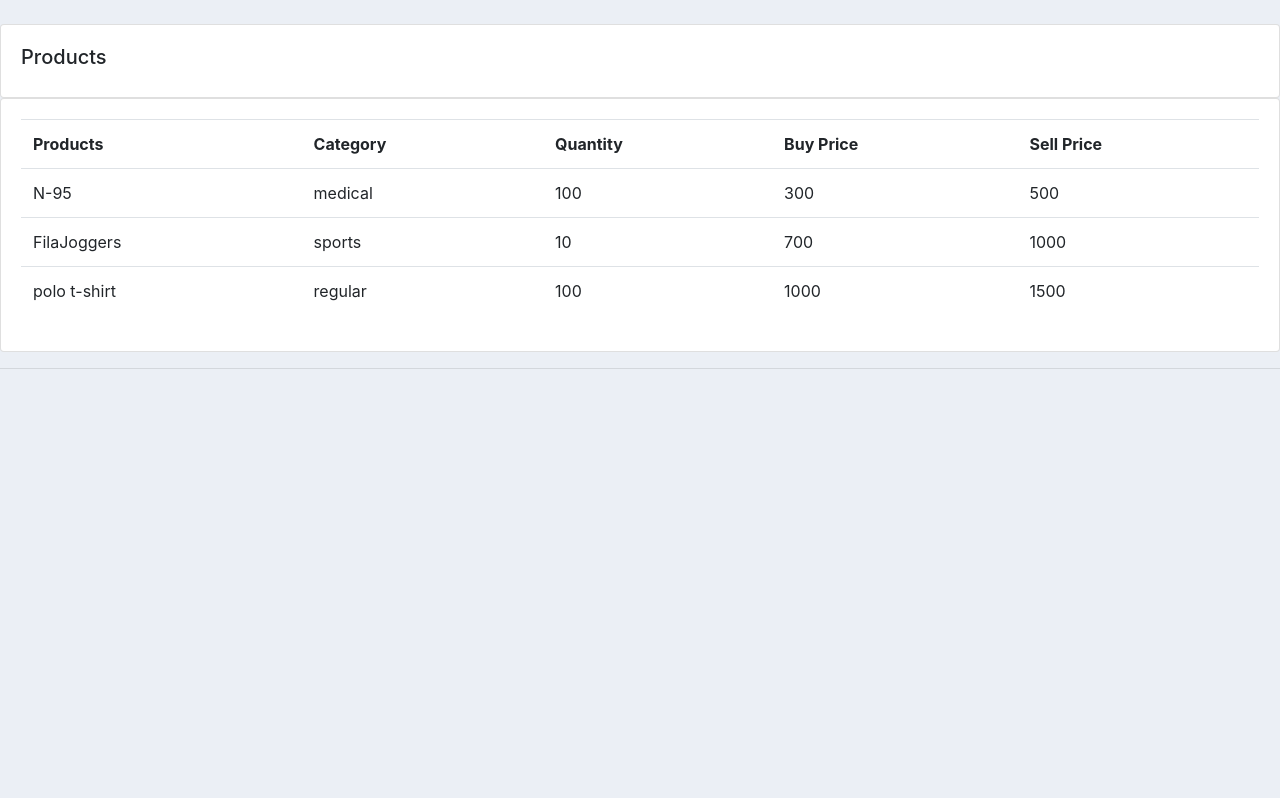
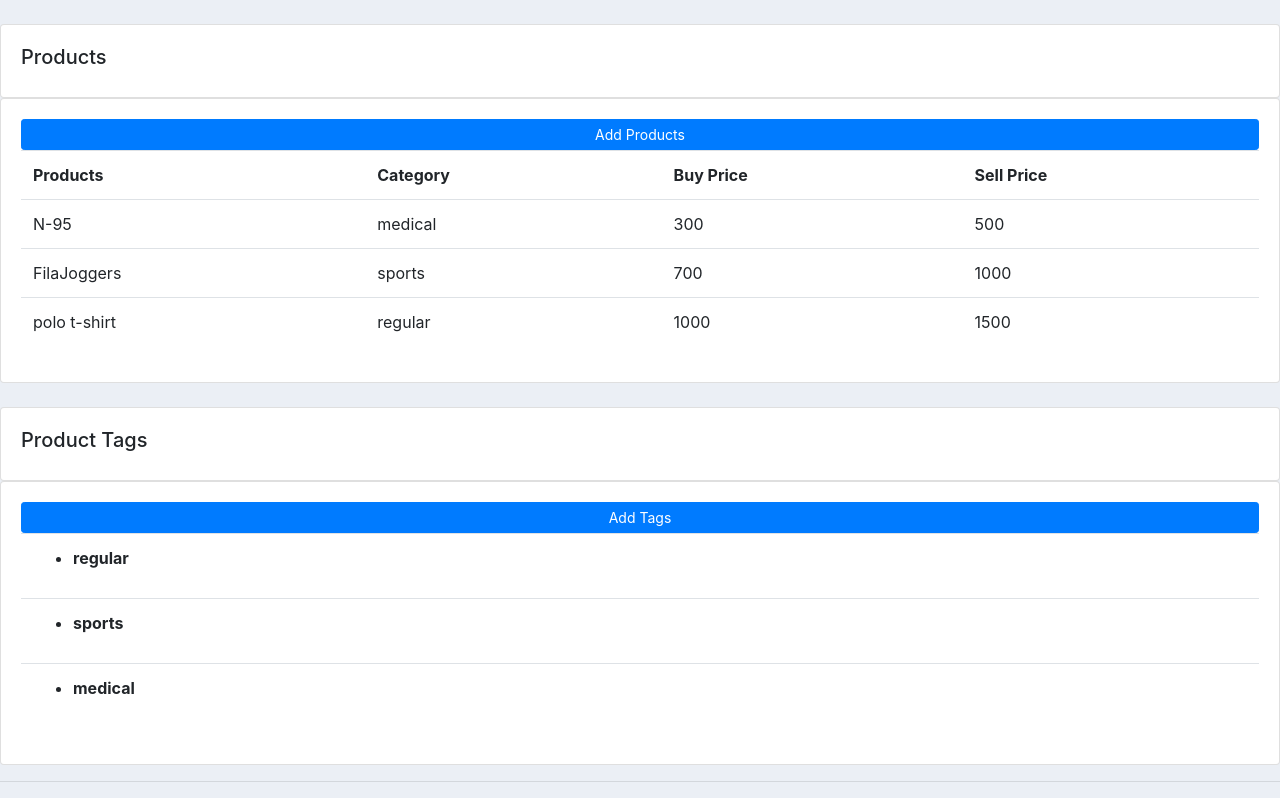
Before and after one commit to iamrasheeq/HACKNSU2.0_Hunter, a Django app: page /products/ in a window 1280 px wide. Shown: the part 66-864 px from the top of the page. Before the commit the page ends 435 px from the top, so only its background shows below. Run offline with Django 3.2, Linux system fonts and the light colour scheme; data comes from the database, SQL or seed files in the repository; both versions use the stored data as it was after the commit; lists and menus that the app fills with data are empty; some libraries are stand-ins or nearby versions.

Commit message:
3rd day(2)

```diff
--- a/accounts/templates/accounts/products.html
+++ b/accounts/templates/accounts/products.html
@@ -10,10 +10,10 @@
         </div>
         <div class="card card-body">
             <table class="table">
+              <a href="{% url 'vorder'%}" class="btn btn-primary btn-sm btn-block">Add Products</a>
                 <tr>
                     <th>Products</th>
                     <th>Category</th>
-                    <th>Quantity</th>
                     <th>Buy Price</th>
                     <th>Sell Price</th>
                 </tr>
@@ -22,9 +22,26 @@
                 <tr>
                   <td>{{i.name}}</td>
                   <td>{{i.tags}}</td>
-                  <td>{{i.quantity}}</td>
                   <td>{{i.buy_Price}}</td>
                   <td>{{i.sell_Price}}</td>
+                </tr>
+                {% endfor %}
+
+            </table>
+        </div>
+        <br>
+        <div class="card card-body">
+            <h5>Product Tags</h5>
+        </div>
+        <div class="card card-body">
+            <table class="table">
+              <a href="{% url 'vorder'%}" class="btn btn-primary btn-sm btn-block">Add Tags</a>
+
+
+                {% for i in tags %}
+                <tr>
+                  <th><ul><li>{{i.name}}</li></ul></th>
+
                 </tr>
                 {% endfor %}
 
--- a/accounts/views.py
+++ b/accounts/views.py
@@ -36,9 +36,10 @@ def vendors(request):
     return render(request,'accounts/vendors.html',context)
 
 def products(request):
+    tags = Tag.objects.all()
     products = Product.objects.all()
 
-    return render(request,'accounts/products.html',{'products':products})
+    return render(request,'accounts/products.html',{'products':products,'tags':tags})
 
 def vprofile(request,pkey):
     vprofile = Vendor.objects.get(id=pkey)
@@ -110,6 +111,11 @@ def vorderupdate(request,pkey):
         if form.is_valid():
             form.save()
             return redirect('/')
+
+    context = {'form':form}
+    return render(request,'accounts/vorder.html',context)
+
+
 def corderupdate(request,pkey):
 
     order = Client_Order.objects.get(id=pkey)
```
Also changed, not shown: db.sqlite3.
